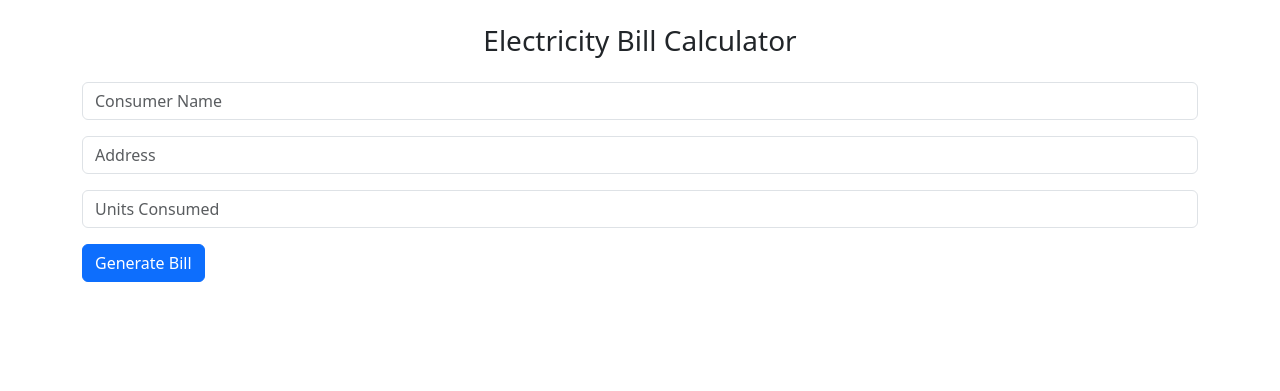
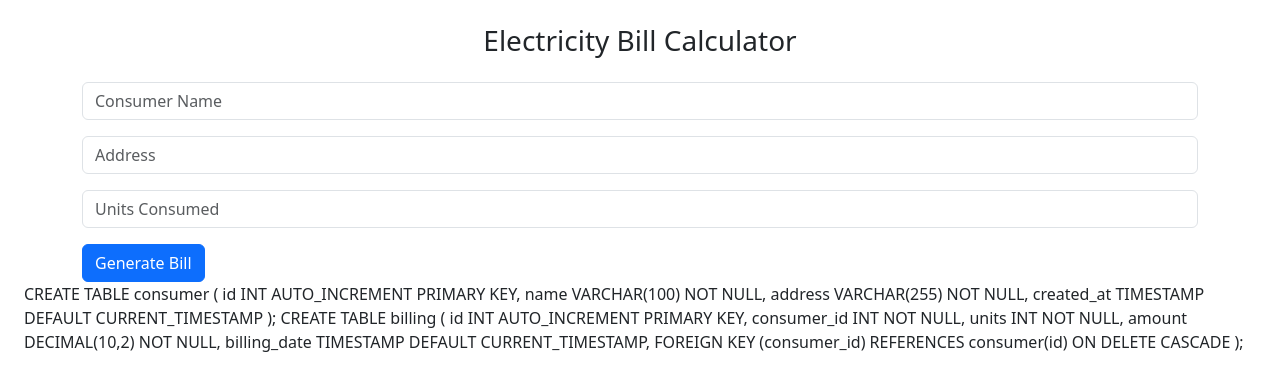
Before and after one commit to AdityaLad2004/wt-lab, a PHP site: page / in a window 1280 px wide. Shown: the top 391 px of the page. Run offline with PHP 8.4, Linux system fonts and the light colour scheme.

Commit message:
Update index.php

```diff
--- a/Electricity Biil using PHP and MySQL/index.php
+++ b/Electricity Biil using PHP and MySQL/index.php
@@ -66,3 +66,26 @@ if($_SERVER["REQUEST_METHOD"] == "POST"){
     </div>
 </body>
 </html>
+
+
+
+
+
+
+CREATE TABLE consumer (
+    id INT AUTO_INCREMENT PRIMARY KEY,
+    name VARCHAR(100) NOT NULL,
+    address VARCHAR(255) NOT NULL,
+    created_at TIMESTAMP DEFAULT CURRENT_TIMESTAMP
+);
+
+
+
+CREATE TABLE billing (
+    id INT AUTO_INCREMENT PRIMARY KEY,
+    consumer_id INT NOT NULL,
+    units INT NOT NULL,
+    amount DECIMAL(10,2) NOT NULL,
+    billing_date TIMESTAMP DEFAULT CURRENT_TIMESTAMP,
+    FOREIGN KEY (consumer_id) REFERENCES consumer(id) ON DELETE CASCADE
+);
```
